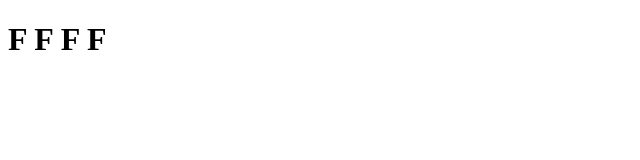
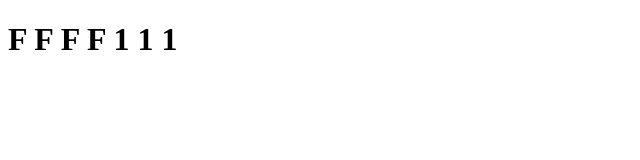
Before and after one commit to HugoMesquin1/clo-tab, a Next.js app: page / in a window 1280 px wide. Shown: the top 160 px of the page, without its empty margins (0-640 px from the left). Built offline with nearby package versions, Linux system fonts and the light colour scheme.

Commit message:
modified

```diff
--- a/pages/index.js
+++ b/pages/index.js
@@ -1,5 +1,5 @@
 function Home(){
-    return <h1>F F F F</h1>
+    return <h1>F F F F 1 1 1</h1>
 }
 
 export default Home;
```
